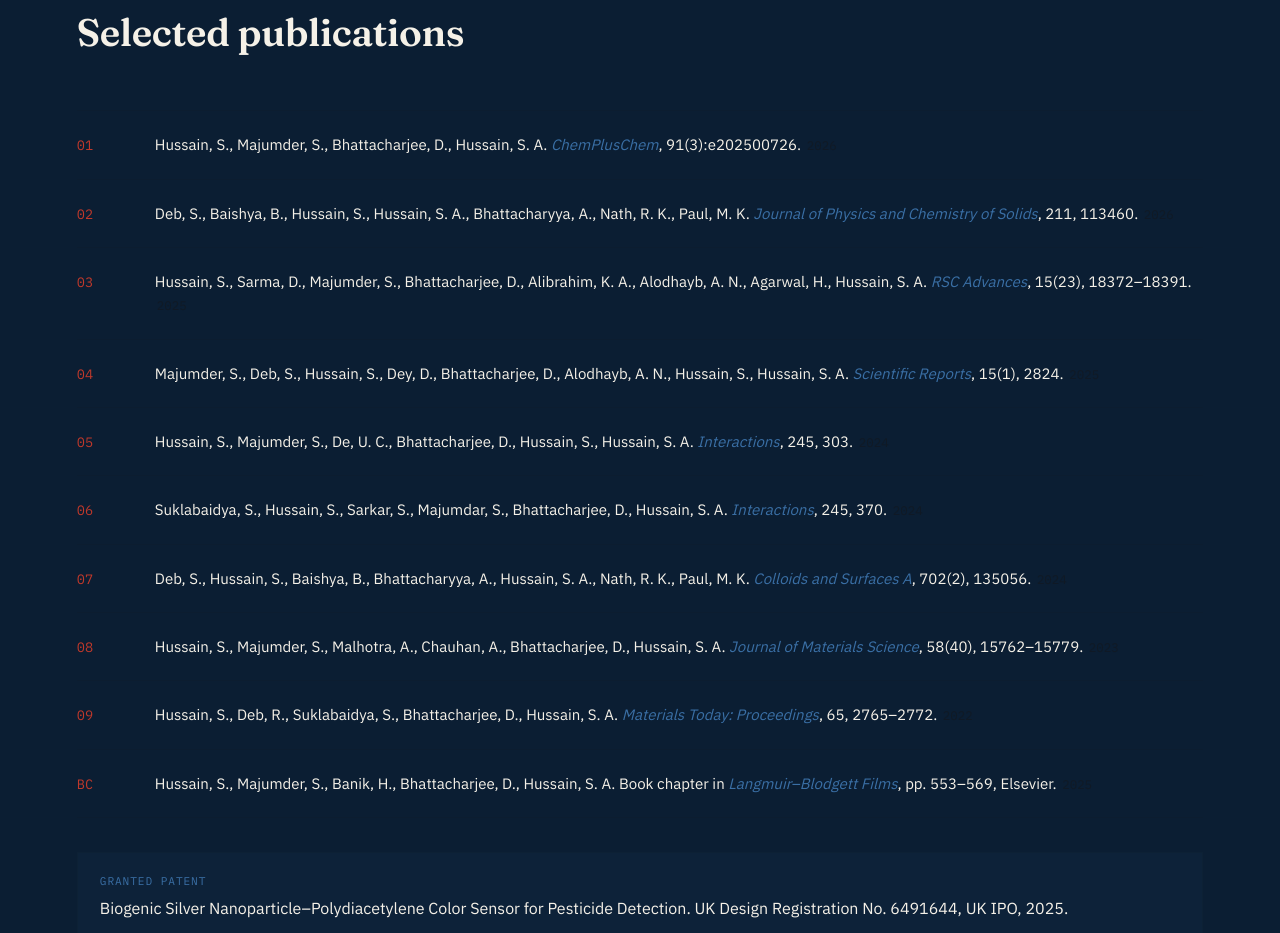
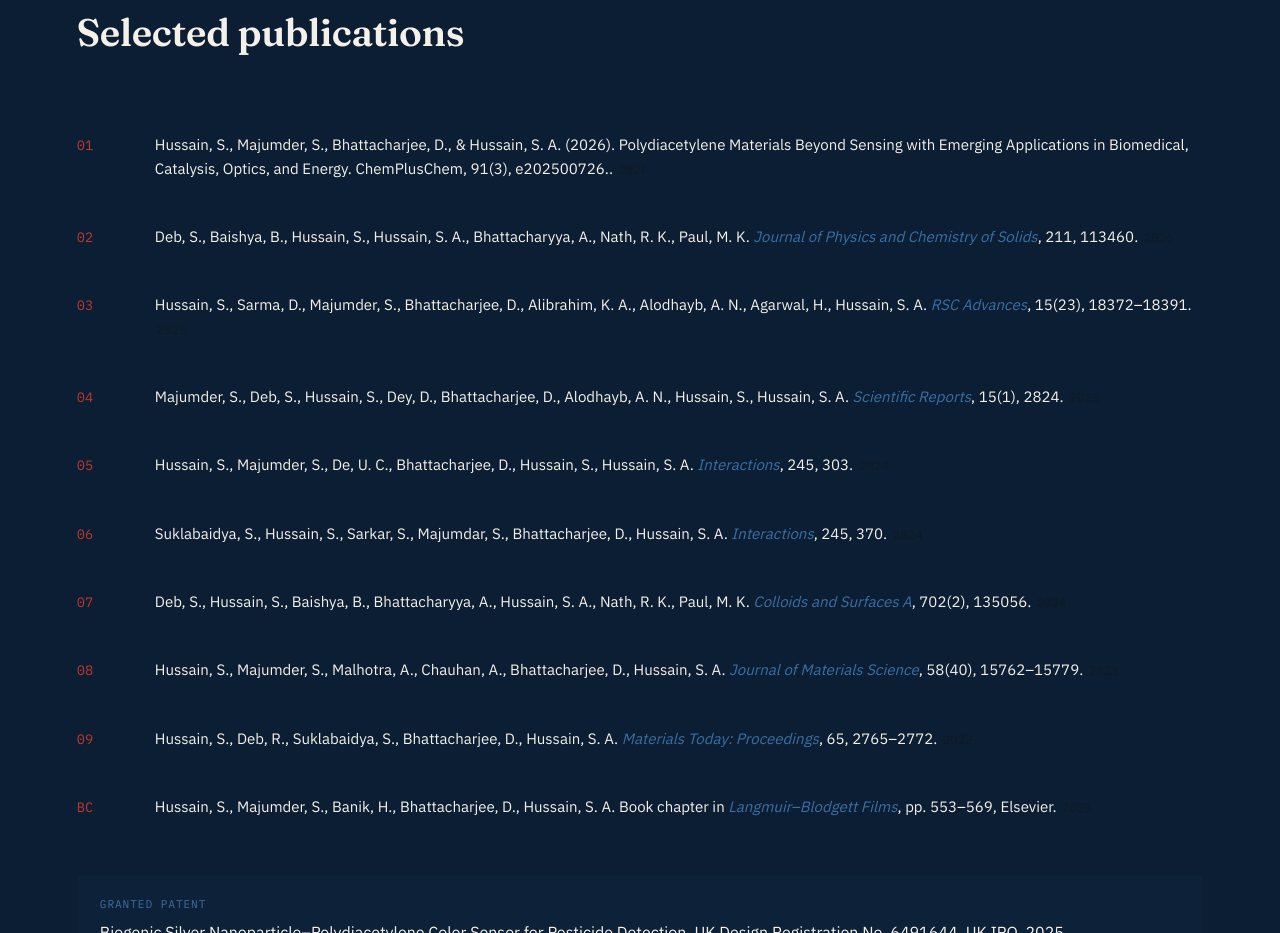
Before and after one commit to shazidulhussain/shazidulhussain.github.io, a plain HTML site: page index.html in a window 1280 px wide. Shown: the part 1628-2561 px from the top of the page. Drawn offline with Linux system fonts and the light colour scheme.

Commit message:
Update index.html

```diff
--- a/index.html
+++ b/index.html
@@ -282,7 +282,7 @@
   <div class="pub-list reveal">
     <div class="pub">
       <div class="num">01</div>
-      <div class="cite">Hussain, S., Majumder, S., Bhattacharjee, D., Hussain, S. A. <span class="journal">ChemPlusChem</span>, 91(3):e202500726. <span class="year">2026</span></div>
+      <div class="cite"> Hussain, S., Majumder, S., Bhattacharjee, D., & Hussain, S. A. (2026). Polydiacetylene Materials Beyond Sensing with Emerging Applications in Biomedical, Catalysis, Optics, and Energy. ChemPlusChem, 91(3), e202500726.. <span class="year">2026</span></div>
     </div>
     <div class="pub">
       <div class="num">02</div>
```
